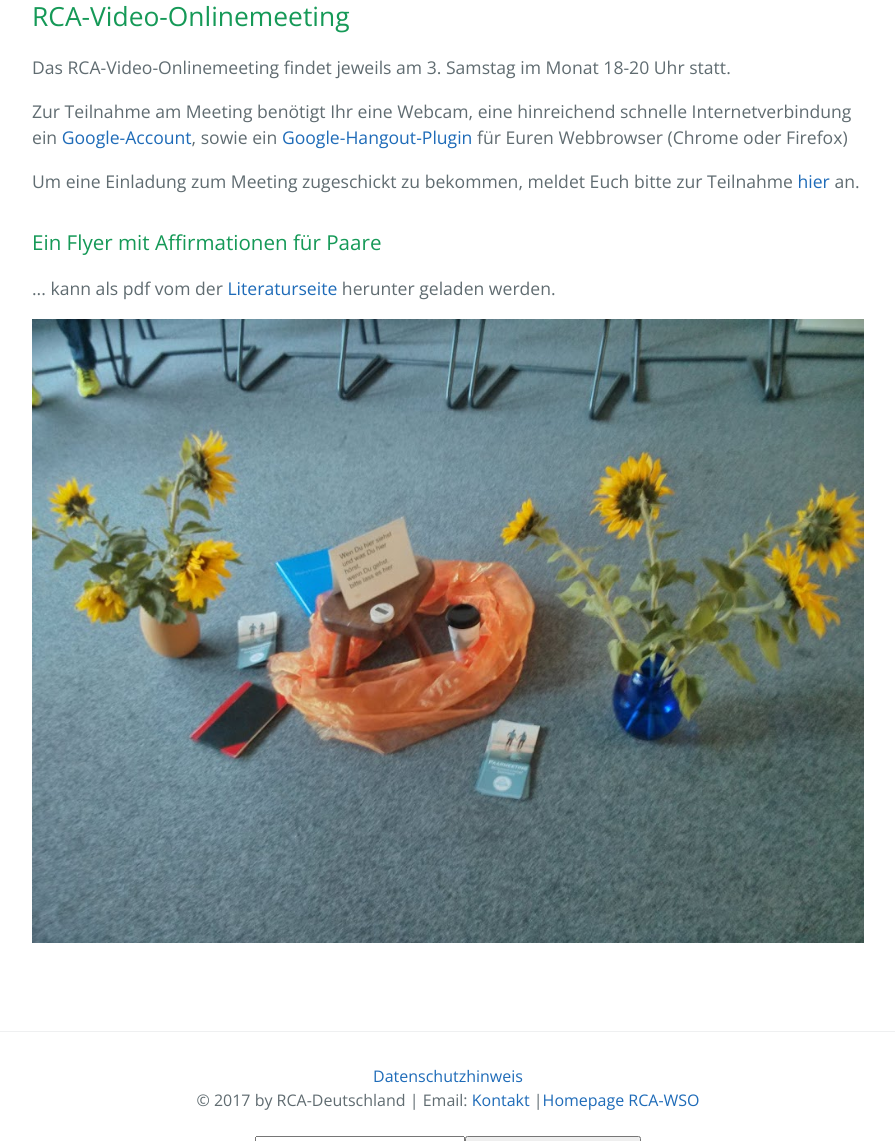
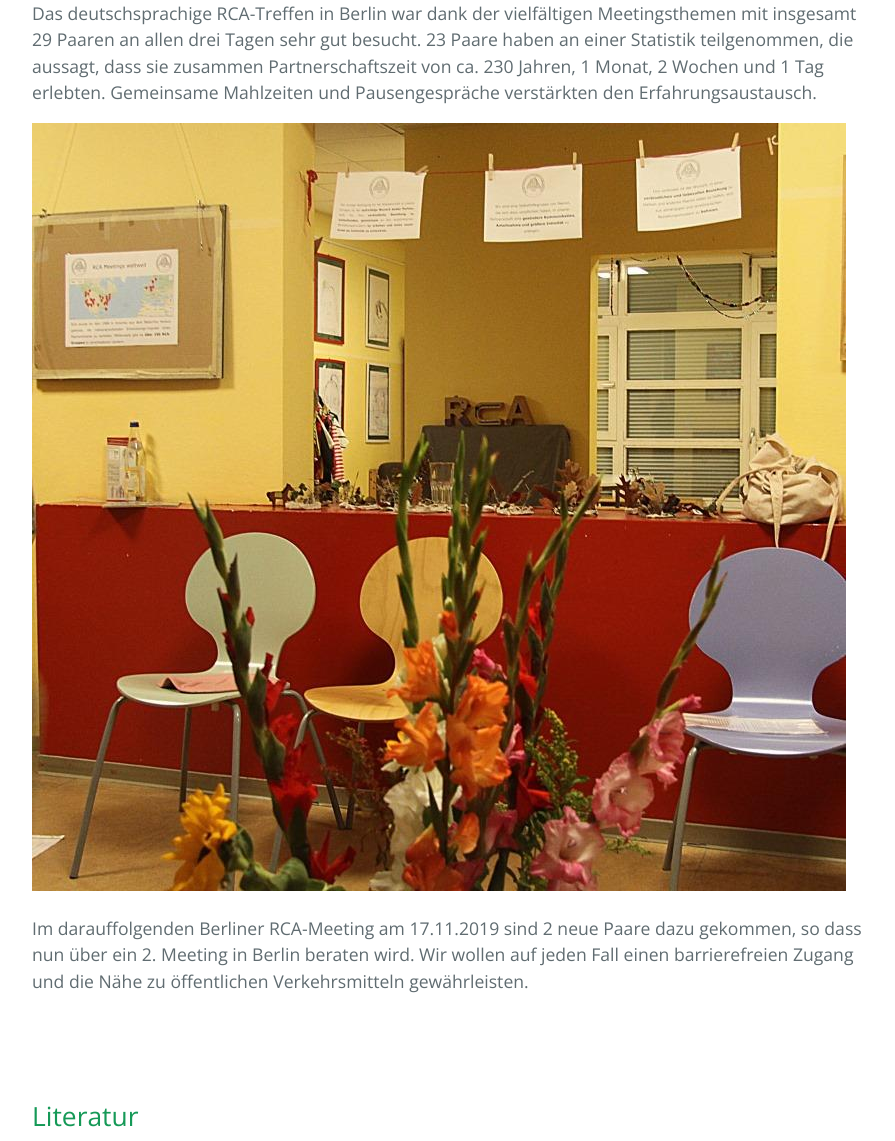
Before and after one commit to rcadeutschland/rcadeutschland.github.io, a Jekyll site: the page built from index.html, in a window 1280 px wide and 1400 px high, scrolled down 1053 px, cut to the strip 259-1400 px from the top of the window. Shown: the whole strip, without its empty margins (192-1087 px from the left). Built offline with Jekyll 4.4.1, drawn with Linux system fonts in a browser that asks for light colours; nearby versions of some CDN libraries; some of the changed text lies outside the part shown.

Commit message:
Update index.html
Änderungen gemäß E-Mail von Martin iGm Karin vom 29.11.19, 19:09

```diff
--- a/index.html
+++ b/index.html
@@ -20,15 +20,24 @@
 <p></p>
  Besinnungswochenende (englischsprachig) vom 20. bis 22. März 2020 in Venedig (Registrierung geschlossen).
 </p>
-
+<br>
+<br>
+<h2>Ankündigung</h2>
+<p>Das nächste deutschsprachige RCA-Ländertreffen ist vom 24. bis 26.04.2020 im Paritätischen Zentrum, Dahlweg 112, 48153 Münster geplant.
+ Flyer folgt im Februar.</p>
+<br>
+<br>
 <h2>Termine 2019</h2>
 <p>
  <img src="images/RCAKreuzberg.png" style="float:right;width:160px;height:105px;border:solid 1px #b2c2ba;">
- Das <b>12. RCA-DLT 2019</b> findet vom 18. bis 20. Oktober in Berlin (Kreuzberg) statt. <a href="/files/FlyerRCADLT2019.pdf">Flyer zum Downloaden</a>.
+ Das <b>12. RCA-DLT 2019</b> findet vom 18. bis 20. Oktober in Berlin (Kreuzberg) statt. <a href="/files/FlyerRCADLT2019.pdf">Flyer zum Downloaden</a>.</p>
 <br>
 <br>
+<p>Das deutschsprachige RCA-Treffen in Berlin war dank der vielfältigen Meetingsthemen mit insgesamt 29 Paaren an allen drei Tagen sehr gut besucht. 23 Paare haben an einer Statistik teilgenommen, die aussagt, dass sie zusammen Partnerschaftszeit von ca. 230 Jahren, 1 Monat, 2 Wochen und 1 Tag erlebten. Gemeinsame Mahlzeiten und Pausengespräche verstärkten den Erfahrungsaustausch.<p>
+<p><img src="images/RcaKreuzberg2.jpg"></p>
+<p>Im darauffolgenden Berliner RCA-Meeting am 17.11.2019 sind 2 neue Paare dazu gekommen, so dass nun über ein 2. Meeting in Berlin beraten wird. Wir wollen auf jeden Fall einen barrierefreien Zugang und die Nähe zu öffentlichen Verkehrsmitteln gewährleisten.</p>
  <br>
-</p>
+ <br>
 <h2>Literatur</h2>
 <p>
  <a href="https://tredition.de/autoren/recovering-couples-anonymous-rca-25560/anonyme-paare-in-genesung-paperback-109018/">
```
